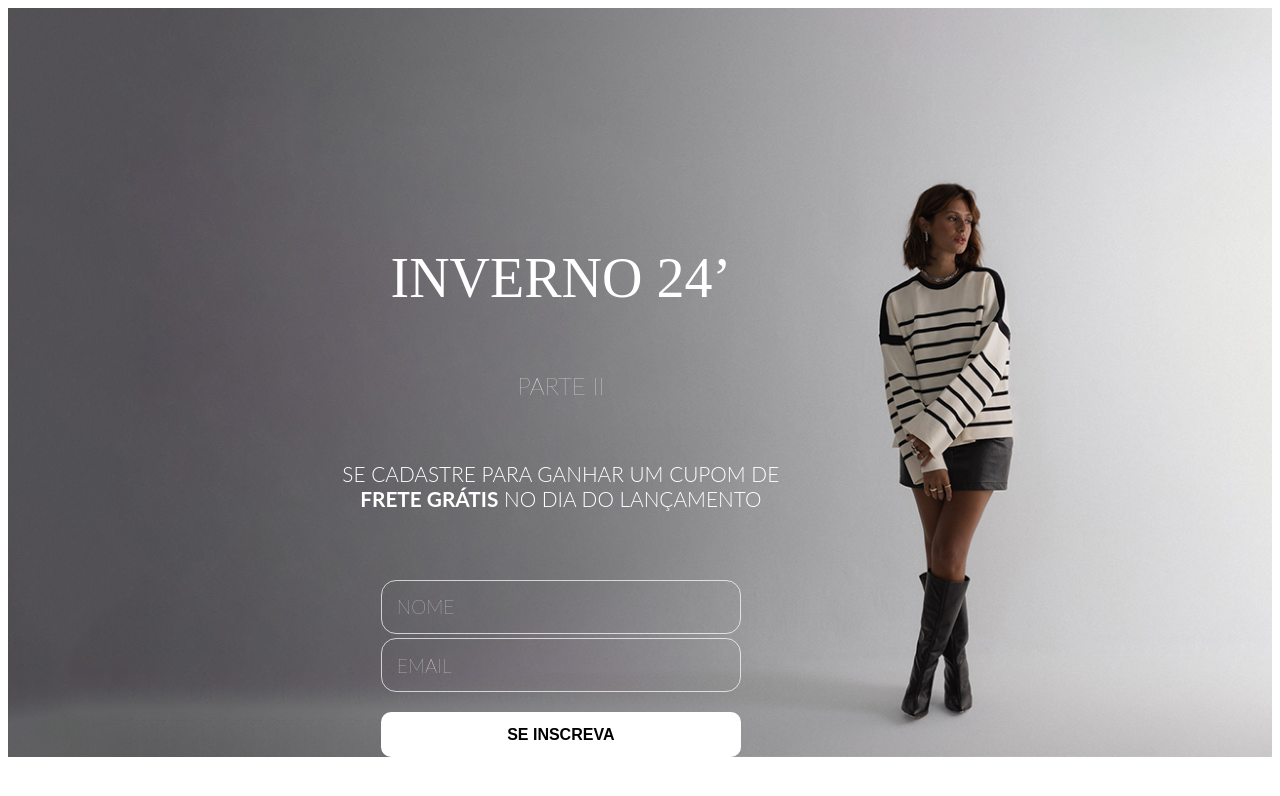
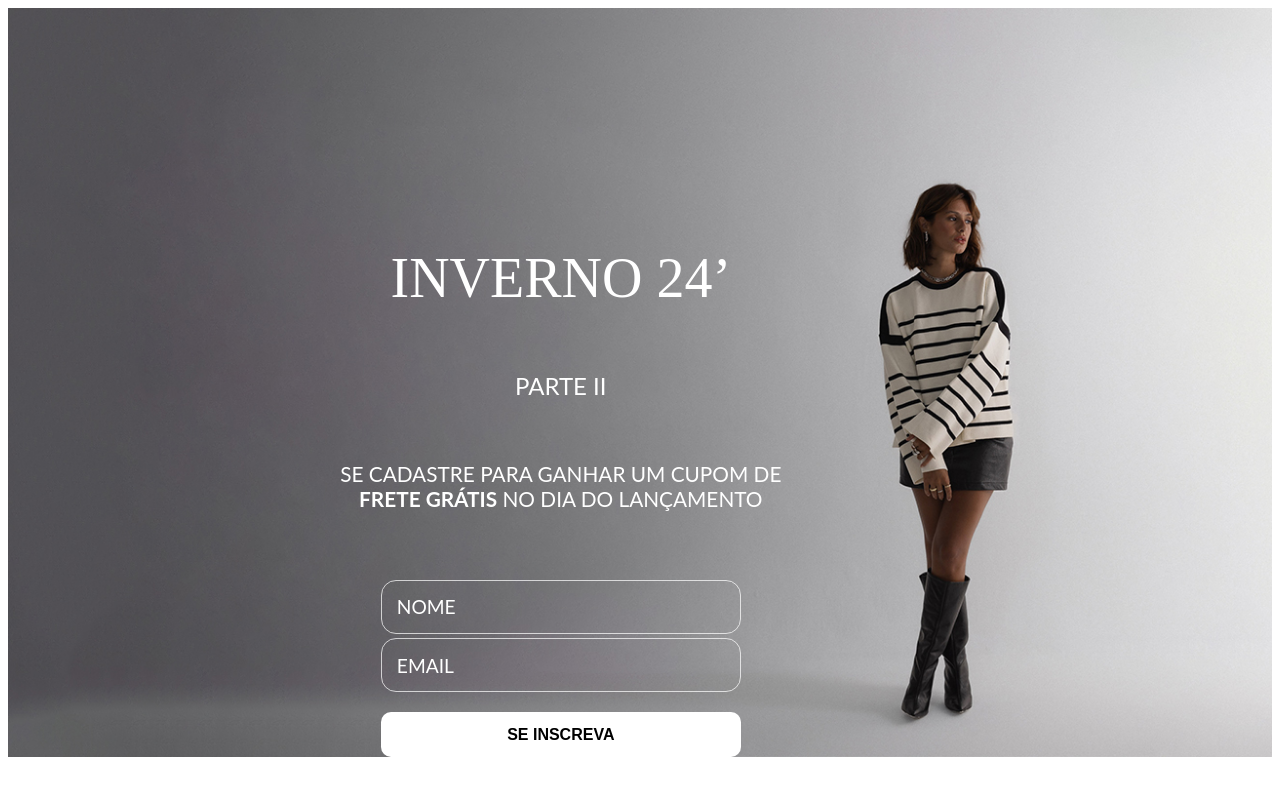
Before and after one commit to matheus-ma1a/lp-pt2, a Next.js app: page / in a window 1280 px wide. Shown: the top 796 px of the page. Built offline with nearby package versions, Linux system fonts and the light colour scheme.

Commit message:
fixed font

```diff
--- a/src/styles/Home.module.css
+++ b/src/styles/Home.module.css
@@ -45,7 +45,7 @@
 .email::placeholder,.nome::placeholder {
     color: #fff;
     font-family: "Lato", sans-serif;
-    font-weight: 100;
+    font-weight: 400;
 
 }
 
@@ -68,7 +68,6 @@
 }
 
 .container>h1 {
-    font-weight: 100;
     font-family: "Libre Caslon Display", serif;
     font-weight: 400;
     font-style: normal;
@@ -78,7 +77,7 @@
 .container>p:first-of-type {
     margin-bottom: 2.5rem;
     font-size: 1.5rem;
-    font-weight: 100;
+    font-weight: 400;
 }
 
 .container>p {
@@ -87,7 +86,7 @@
     font-family: "Lato", sans-serif;
     font-size: 1.3rem;
     color: #fff;
-    font-weight: 300;
+    font-weight: 400;
 }
 
 .wapper {
@@ -125,7 +124,6 @@
     padding: 10px 15px;
     border-radius: 10px;
     color: #000000;
-    font-weight: 400;
     font-size: 0.9rem;
     text-decoration: none;
     font-weight: 600;
```
